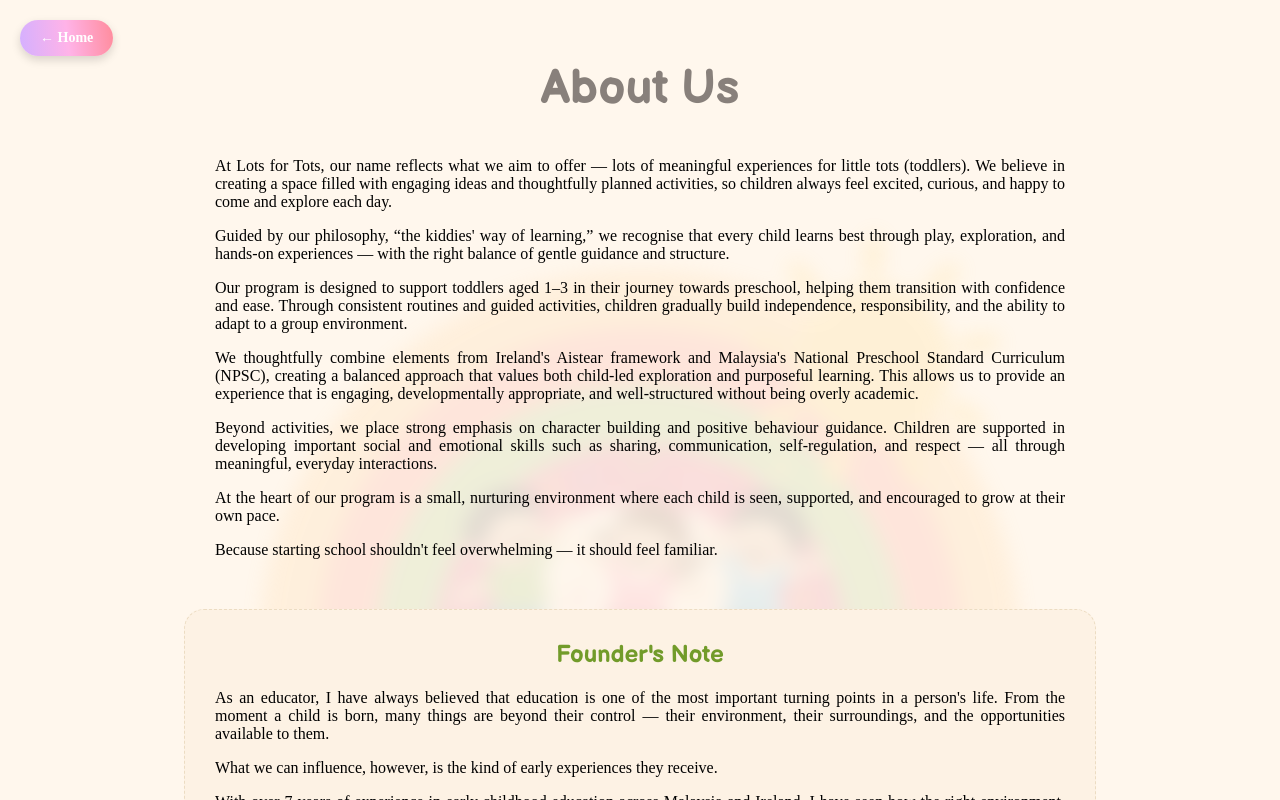
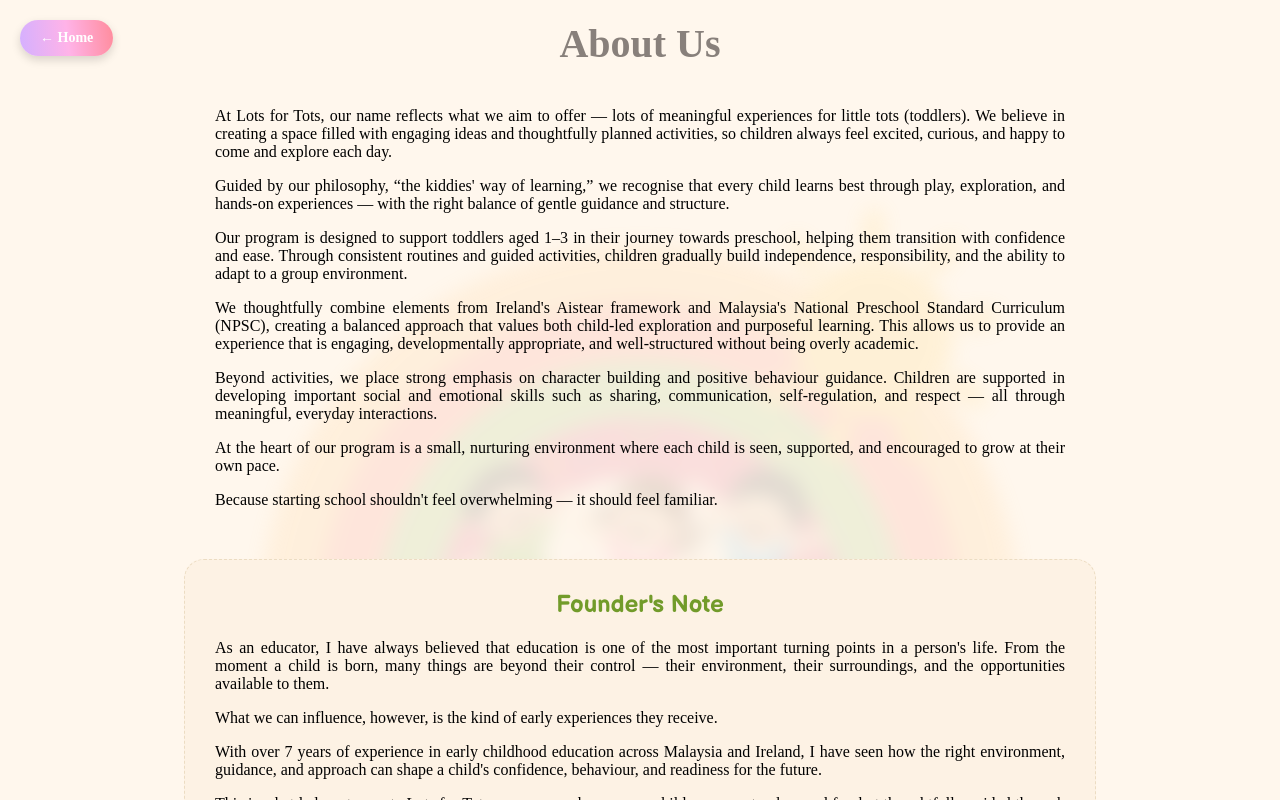
Before and after one commit to gkoson2455/lotsfortots.ts, a Next.js app: page /about in a window 1280 px wide. Shown: the top 800 px of the page. Built offline with nearby package versions, Linux system fonts and the light colour scheme.

Commit message:
change  font

```diff
--- a/app/about/about.module.css
+++ b/app/about/about.module.css
@@ -43,11 +43,11 @@
 
 .title {
     text-align: center;
-    font-size: 48px;
+    font-size: 40px;
     color: #88807B;
-    font-family: var(--font-balsamiq), cursive;
+    font-family: cursive;
     font-weight: 700;
-    margin: 40px 0 15px 0;
+    margin: 0 0 15px 0;
     animation: fadeIn 0.4s ease;
 }
 
```
